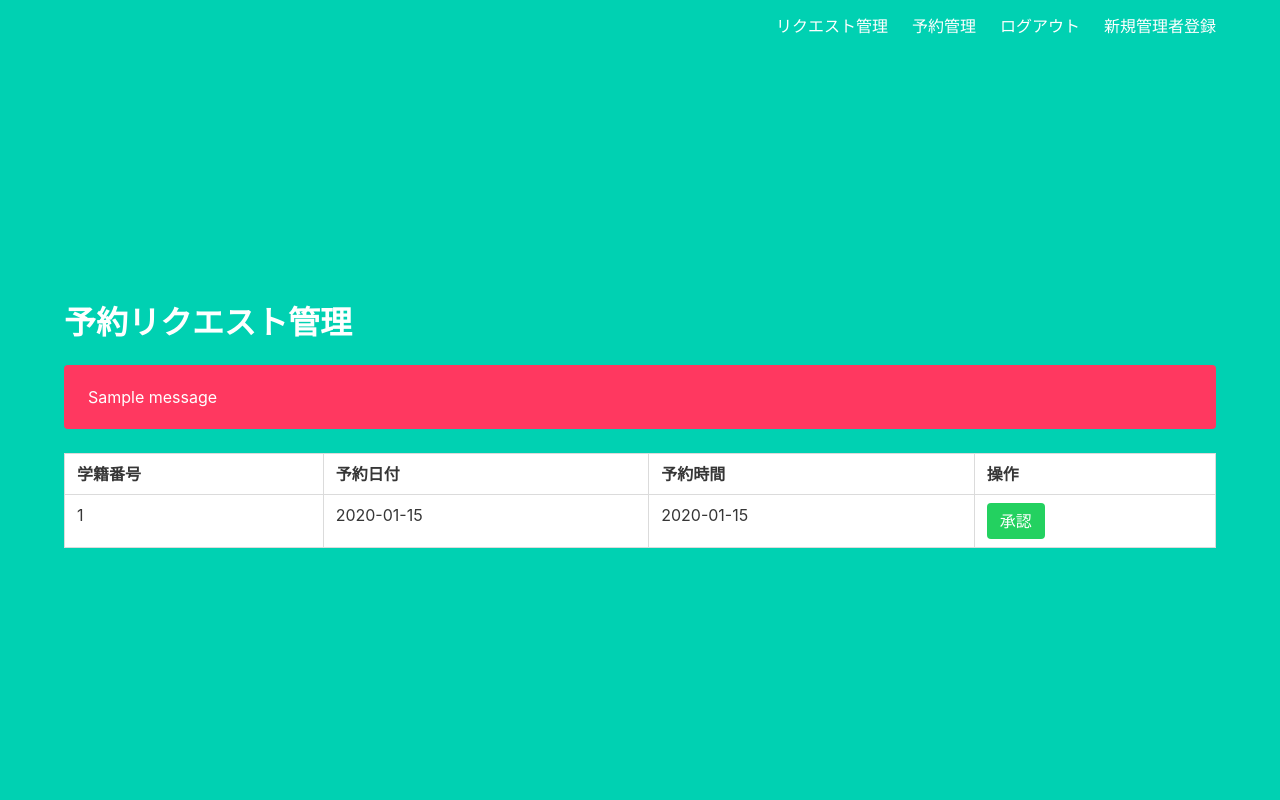
After one commit to cercil0605/dx_gym2, a Flask app: page /request in a window 1280 px wide. The commit adds this page. Run offline with Flask 3, Linux system fonts and the light colour scheme; a user stored in the database is signed in; tables that the repository leaves empty hold one stand-in row (values such as "Sample post"); one stand-in notice (Sample message) is shown; parts of the project's set-up code (start-up, migrations or seed data) failed here and were passed over.

Commit message:
request and approve system done (changed backend code and gmail)

```diff
--- a/project/auth.py
+++ b/project/auth.py
@@ -32,13 +32,13 @@ def login():
 
         # passed
         login_user(user, remember=remember)
-        return redirect(url_for('main.admin'))
+        return redirect(url_for('main.admin_confirm'))
 
     return render_template('login.html')
 
 
 @auth.route('/signup',methods=['GET','POST'])
-@login_required
+# @login_required
 def signup():
     if request.method == 'POST':
         # get val from DB and typed
--- a/project/main.py
+++ b/project/main.py
@@ -2,8 +2,8 @@ from flask import Flask, render_template, request, redirect, url_for, jsonify, B
 from flask_login import login_required, current_user
 
 from . import reservations
-from .models import StudentInfo, Reservation
-from .reservations import get_booked_times, add_booking, judge_student_id, delete_booking, request_booking
+from .models import StudentInfo, Reservation, Request
+from .reservations import get_booked_times, add_booking, judge_student_id, delete_booking, add_request_booking,delete_request_booking
 from . import sendmail
 
 main = Blueprint('main', __name__)
@@ -43,6 +43,7 @@ def reserve(): # process reservations
         flash("不正な学籍番号です。もう一度やり直してください")
         return redirect(url_for('main.main_page',date=reserved_date)) # redirect same page
 
+
     # send reserve mail なぜか :5000をつけるとリンク埋めができない
     sendmail.send_email(
         to=student_id+sendmail.UNIV_ADDRESS, # student_id@(univ address) ex. 00t0000a@shinshu-u.ac.jp
@@ -53,22 +54,57 @@ def reserve(): # process reservations
     flash("メールを送信しました。予約申請を確定してください")
     return redirect(url_for('main.main_page', date=reserved_date))  # redirect same page
 
+
+# add booking(for student)
+@main.route('/approve', methods=['POST'])
+def student_approve_reservation():
+    # get request data
+    request_id = request.form['request_id']
+    requests = Request.query.filter_by(id=request_id).first()
+    # add booking
+    if add_booking(reserved_date=requests.reserved_date, reserved_time=requests.reserved_time,reserver_id=requests.student_id):
+        # send reserve mail なぜか :5000をつけるとリンク埋めができない
+        sendmail.send_email(
+            to=requests.student_id + sendmail.UNIV_ADDRESS,  # student_id@(univ address) ex. 00t0000a@shinshu-u.ac.jp
+            subject="体育館予約確定のお知らせ",
+            body="""{} {}の予約が確定しました。""".format(requests.reserved_date,requests.reserved_time)
+        )
+        # delete data from requestDB
+        delete_request_booking(request_id=request_id)
+
+        flash("予約確定しました")
+        return redirect(url_for('main.admin_confirm'))
+    else:
+        flash("予約確定失敗")
+        return redirect(url_for('main.admin_confirm'))
+
+
+
+
 # for admin
 @main.route('/admin')
 @login_required
 def admin():
     return render_template('admin.html',user_name=current_user.name)
 
-# for admin reserve
+# for admin check request
+@main.route('/request')
+@login_required
+def admin_confirm():
+    requests = Request.query.all()
+    return render_template('requests.html',requests=requests)
+
+
+# add booking (for admin)
 @main.route('/admin/reserve', methods=['POST'])
 def admin_reserve():
     data = request.get_json()
     reserved_date = data.get('date')
     reserved_time = data.get('time')
-    if add_booking(reserved_date=reserved_date,reserved_time=reserved_time):
+    if add_booking(reserved_date=reserved_date,reserved_time=reserved_time,reserver_id='admin'):
         return jsonify({'success': True, 'message': '予約が追加されました'}), 200
 
-# for admin delete
+# delete booking(for admin)
 @main.route('/admin/delete', methods=['POST'])
 def admin_delete_reservation():
     data = request.get_json()
@@ -85,7 +121,7 @@ def confirm(hash_id,reserved_date,reserved_time):
     reserve_student = StudentInfo.query.filter_by(hashed_id=hash_id).first()
     # print(reserve_student.student_id)
     if reserve_student:
-        if request_booking(reserved_date=reserved_date,reserved_time=reserved_time,student_id=reserve_student.student_id):# first access, add date,time,student_id
+        if add_request_booking(reserved_date=reserved_date,reserved_time=reserved_time,student_id=reserve_student.student_id):# first access, add date,time,student_id
             return "予約申請が完了しました。この画面は閉じて構いません。"
         else: # second access or if the time was already reserved
             return "予約申請が完了済みです。"
--- a/project/models.py
+++ b/project/models.py
@@ -13,6 +13,7 @@ class Reservation(db.Model):
     id = db.Column(db.Integer, primary_key=True)
     reserved_date = db.Column(db.String, nullable=False)
     reserved_time = db.Column(db.String, nullable=False)
+    reserver_id = db.Column(db.String, nullable=False)
 
 # create student table
 class StudentInfo(db.Model):
--- a/project/templates/base.html
+++ b/project/templates/base.html
@@ -24,15 +24,10 @@
         <div class="hero-head">
             <nav class="navbar">
                 <div class="container">
-                    <div class="navbar-brand">
-                        <a class="navbar-item" href="/">
-                            体育館予約システム
-                        </a>
-                    </div>
                     <div id="navbarMenu" class="navbar-menu">
                         <div class="navbar-end">
                             {% if current_user.is_authenticated %}
-                            <a href="/" class="navbar-item">ホーム（管理者）</a>
+                            <a href="{{ url_for('main.admin_confirm') }}" class="navbar-item">リクエスト管理</a>
                             <a href="{{ url_for('main.admin') }}" class="navbar-item">予約管理</a>
                             <a href="{{ url_for('auth.logout') }}" class="navbar-item">ログアウト</a>
                             <a href="{{ url_for('auth.signup') }}" class="navbar-item">新規管理者登録</a>
--- /dev/null
+++ b/project/templates/requests.html
@@ -0,0 +1,54 @@
+{% extends "base.html" %}
+
+{% block title %}予約リクエスト管理{% endblock %}
+
+{% block content %}
+<h1 class="title">予約リクエスト管理</h1>
+    <!-- Flash メッセージの表示 -->
+{% with messages = get_flashed_messages() %}
+        {% if messages %}
+            <div class="notification is-danger">
+                {{ messages[0] }}
+            </div>
+        {% endif %}
+    {% endwith %}
+<div style="max-height: 400px; overflow-y: auto;">
+    <table class="table is-bordered is-striped is-fullwidth">
+        <thead style="position: sticky; top: 0; background-color: white;">
+            <tr>
+                <th>学籍番号</th>
+                <th>予約日付</th>
+                <th>予約時間</th>
+                <th>操作</th>
+            </tr>
+        </thead>
+        <tbody>
+            {% if requests %}
+                {% for request in requests %}
+                <tr>
+                    <td>{{ request.student_id }}</td>
+                    <td>{{ request.reserved_date }}</td>
+                    <td>{{ request.reserved_time }}</td>
+                    <td>
+                        <form action="{{ url_for('main.student_approve_reservation') }}" method="POST" style="display:inline;">
+                            <input type="hidden" name="request_id" value="{{ request.id }}">
+                            <button type="submit" class="button is-success">承認</button>
+                        </form>
+                        <!---
+                        <form action="{#  #}{ url_for('reject_request') }}" method="POST" style="display:inline;">
+                            <input type="hidden" name="request_id" value="{{ request.id }}">
+                            <button type="submit" class="button is-danger">拒否</button>
+                        </form>
+                        --->
+                    </td>
+                </tr>
+                {% endfor %}
+            {% else %}
+                <tr>
+                    <td colspan="4" class="has-text-centered">現在、予約リクエストはありません。</td>
+                </tr>
+            {% endif %}
+        </tbody>
+    </table>
+</div>
+{% endblock %}
```
Also changed, not shown: project/reservations.py (+29 -11 lines).
